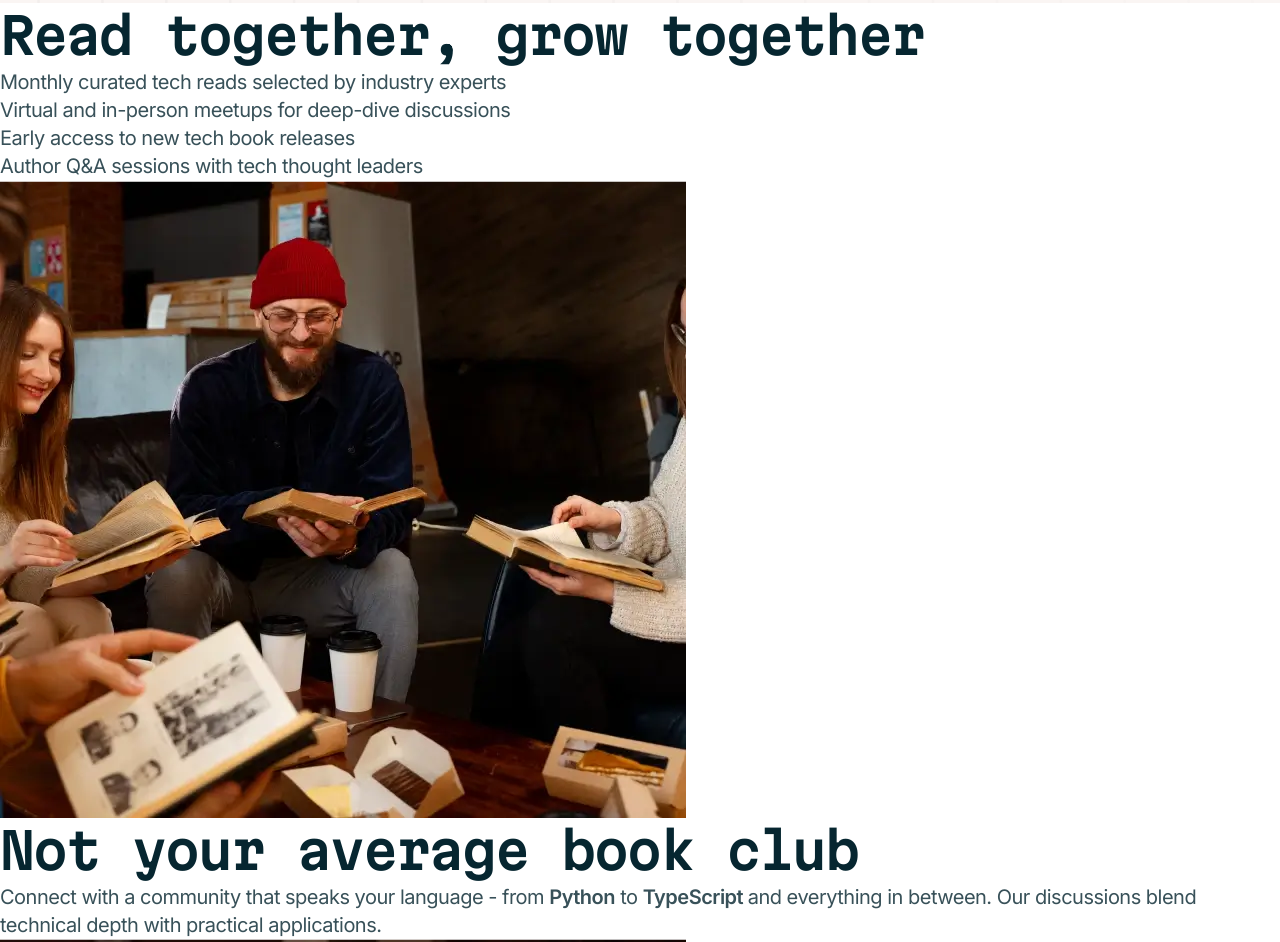
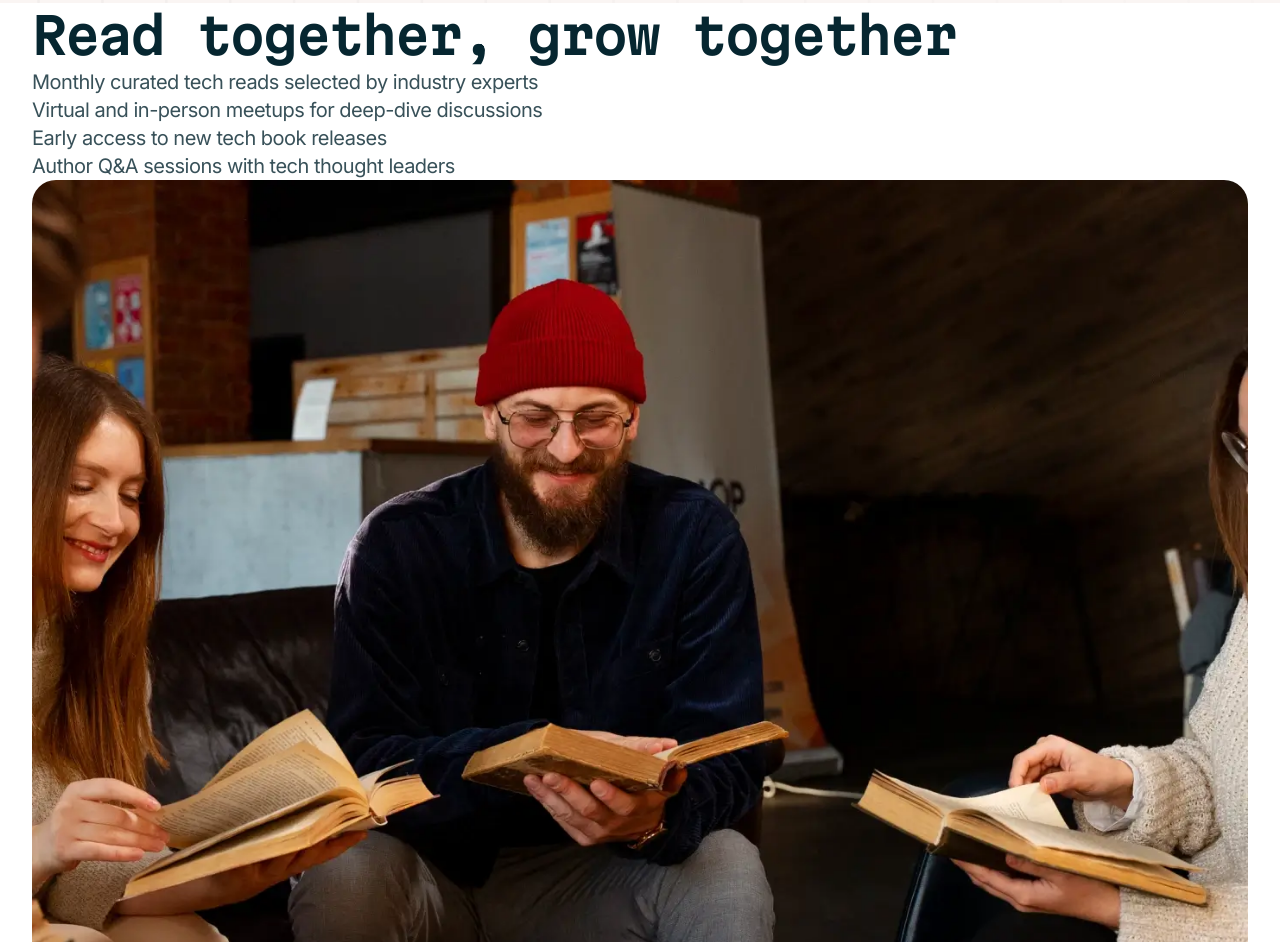
Before and after one commit to zekelkeys/tech-book-club-landing-page, a website: page index.html in a window 1280 px wide. Shown: the part 1758-2700 px from the top of the page. Drawn offline with Linux system fonts and the light colour scheme.

Commit message:
Add responsive images for benefits section

```diff
--- a/index.html
+++ b/index.html
@@ -55,7 +55,7 @@
 					</div>
 				</div>
 				<!-- Hero Image -->
-				<picture class="overflow-hidden rounded-md md:rounded-xl lg:max-w-[540px] lg:rounded-lg">
+				<picture class="block overflow-hidden rounded-md md:rounded-xl lg:max-w-[540px] lg:rounded-lg">
 					<source media="(min-width: 1360px)" srcset="assets/images/image-hero-desktop.webp" width="1072" height="1212">
 					<source media="(min-width: 718px)"  srcset="assets/images/image-hero-tablet.webp"  width="1408" height="1596">
 					<img  src="assets/images/image-hero-mobile.webp" width="686" height="744" alt="Side view head portrait of bearded black male">
@@ -65,7 +65,7 @@
 	</header>
 
 	<!-- Main Section -->
-	<main>
+	<main class="px-4 md:px-8 lg:px-0">
 		<!-- Benefits Section -->
 		<section>
 			<div>
@@ -77,7 +77,11 @@
 					<li>Author Q&A sessions with tech thought leaders</li>
 				</ul>
 			</div>
-			<img src="assets/images/image-read-together-mobile.webp" alt="">
+			<picture class="md:rounded-5xl lg:rounded-4xl block overflow-hidden rounded-2xl lg:max-w-[560px]">
+				<source media="(min-width: 1360px)" srcset="assets/images/image-read-together-desktop.webp" width="1120" height="1040">
+				<source media="(min-width: 718px)"  srcset="assets/images/image-read-together-tablet.webp"  width="1408" height="1308">
+				<img  src="assets/images/image-read-together-mobile.webp" width="686" height="638" alt="A group of people reading books together around a coffee table">
+			</picture>
 		</section>
 		<!-- Community Section -->
 		<section>
```
Also changed, not shown: assets/css/output.css.
